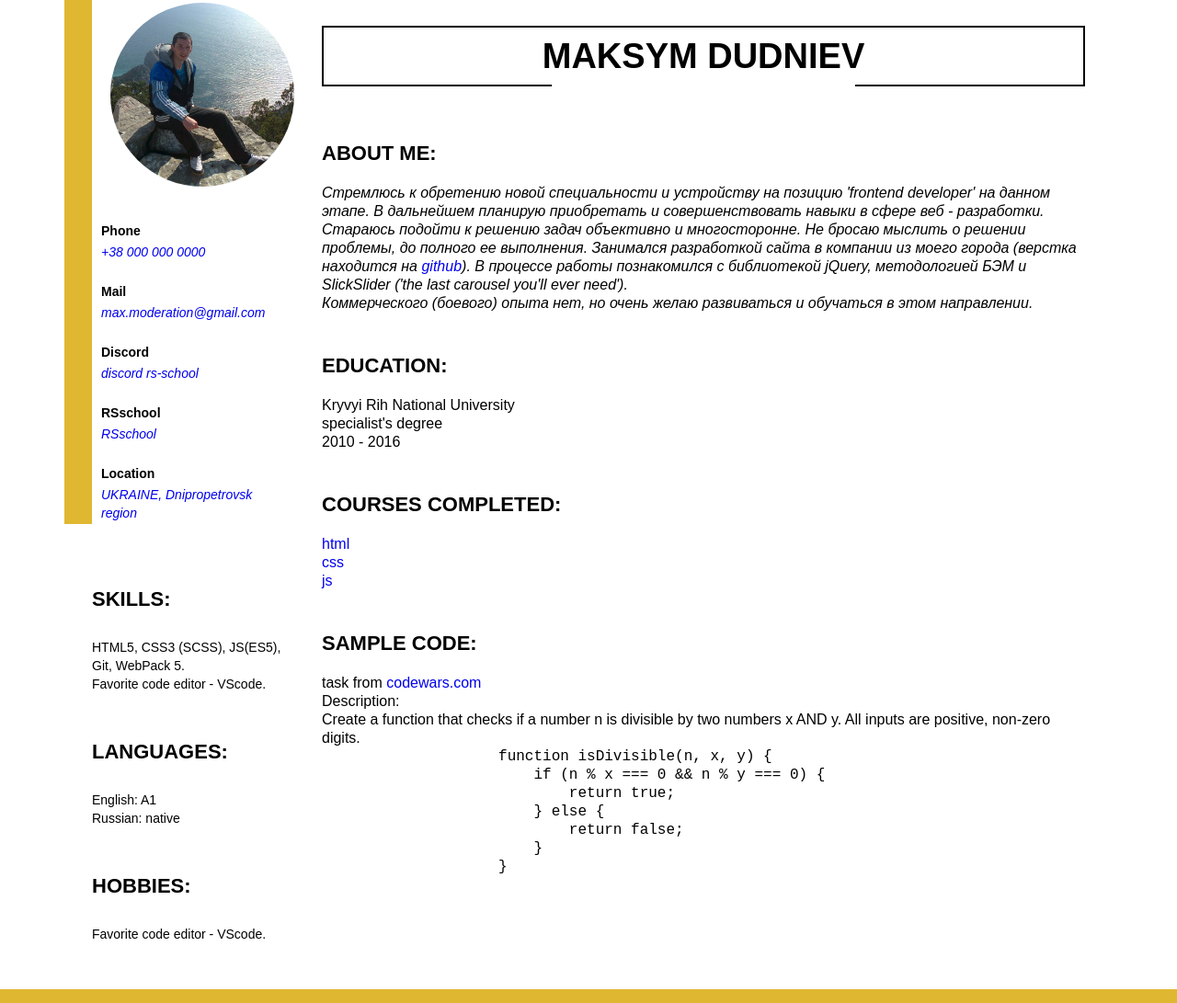
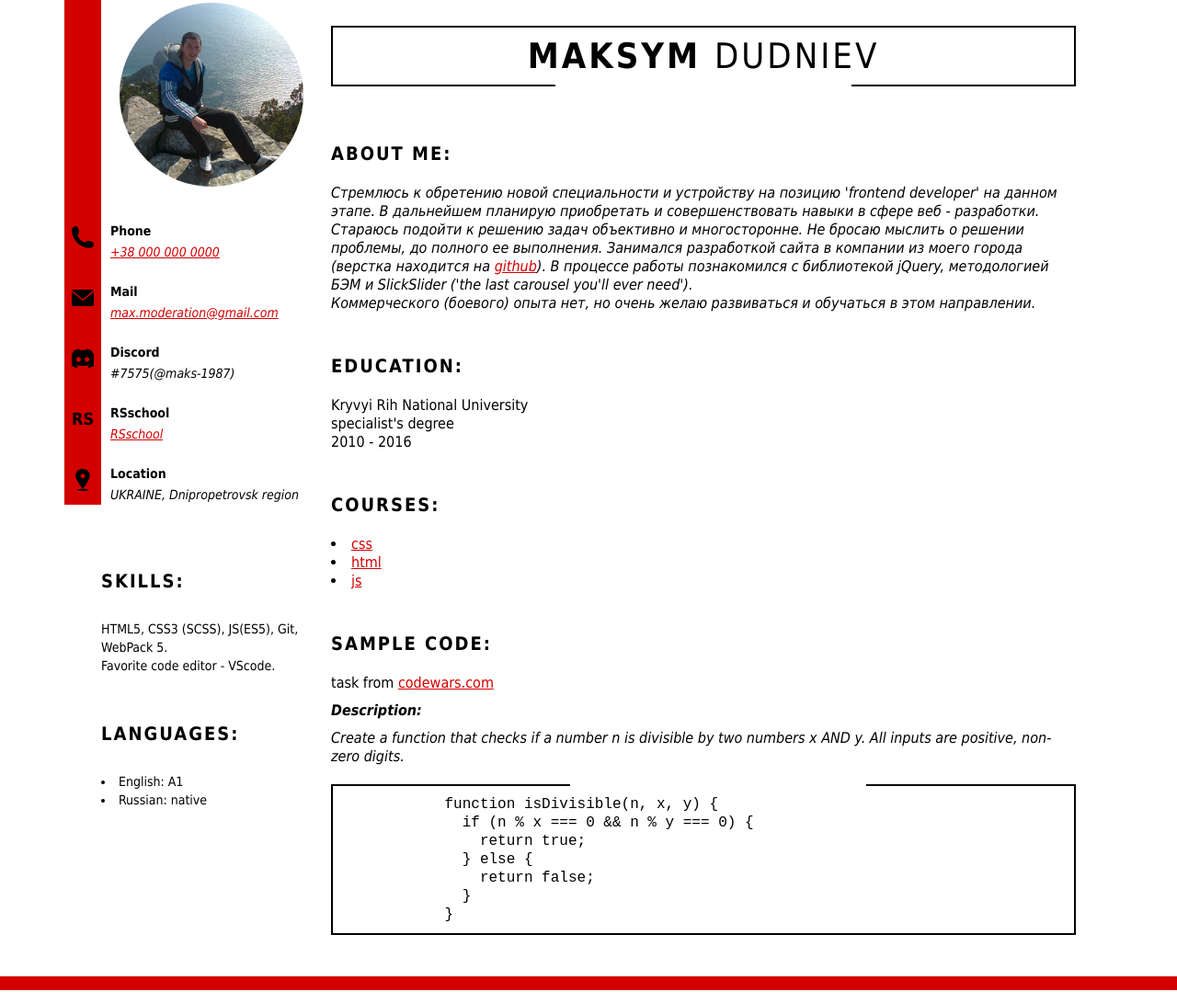
Before and after one commit to maks-1987/rsschool-cv, a plain HTML site: page index.html in a window 1280 px wide. Shown: the part 47-1138 px from the top of the page at 92% size. Drawn offline with Linux system fonts and the light colour scheme.

Commit message:
feat: add icon & UI-fix layout

```diff
--- a/index.html
+++ b/index.html
@@ -33,9 +33,7 @@
                 </li>
                 <li class="cv-contacts__item discord">
                   <div class="cv-contacts__title">Discord</div>
-                  <div class="cv-contacts__content">
-                    <a target="_blank" href="MaxD-1987#7575">discord rs-school</a>
-                  </div>
+                  <div class="cv-contacts__content">#7575(@maks-1987)</div>
                 </li>
                 <li class="cv-contacts__item rsschool">
                   <div class="cv-contacts__title">RSschool</div>
@@ -43,7 +41,7 @@
                 </li>
                 <li class="cv-contacts__item location">
                   <div class="cv-contacts__title">Location</div>
-                  <div class="cv-contacts__content"><a href="#">UKRAINE, Dnipropetrovsk region</a></div>
+                  <div class="cv-contacts__content">UKRAINE, Dnipropetrovsk region</div>
                 </li>
                 <!-- <li class="cv-contacts__github">GitHub<a href="#"></a></li> -->
                 <!-- <li class="cv-contacts__linkedin">LinkedIn<a href="#"></a></li> -->
@@ -70,19 +68,18 @@
               </div>
             </div>
             <div class="left-content__item">
-              <div class="cv-hobbies">
+              <!-- <div class="cv-hobbies">
                 <div class="left-content__title">Hobbies:</div>
                 <div class="left-content__content">
-                  <!-- <p>HTML5, CSS3 (SCSS), JS(ES5), Git, WebPack 5.</p> -->
-                  <p>Favorite code editor - VScode.</p>
+                  <p></p>
                 </div>
-              </div>
+              </div> -->
             </div>
           </section>
           <!-- -------------- Right-side content CV ---------------- -->
           <section class="right-content">
             <div class="right-content__item name-title">
-              <h2>Maksym Dudniev</h2>
+              <h2>Maksym <span>Dudniev</span></h2>
             </div>
             <div class="right-content__item">
               <div class="right-content__title">About me:</div>
@@ -90,10 +87,9 @@
                 Стремлюсь к обретению новой специальности и устройству на позицию 'frontend developer' на данном этапе. В дальнейшем планирую приобретать и
                 совершенствовать навыки в сфере веб - разработки. Стараюсь подойти к решению задач объективно и многосторонне. Не бросаю мыслить о решении
                 проблемы, до полного ее выполнения. Занимался разработкой сайта в компании из моего города (верстка находится на
-                <a href="https://maks-1987.github.io/kontinentserv/">github</a>). В процессе работы познакомился с библиотекой jQuery, методологией БЭМ и
-                SlickSlider ('the last carousel you'll ever need').
-                <p>Коммерческого (боевого) опыта нет, но очень желаю развиваться и обучаться в этом
-                направлении.</p>
+                <a target="_blank" href="https://maks-1987.github.io/kontinentserv/">github</a>). В процессе работы познакомился с библиотекой jQuery,
+                методологией БЭМ и SlickSlider ('the last carousel you'll ever need').
+                <p>Коммерческого (боевого) опыта нет, но очень желаю развиваться и обучаться в этом направлении.</p>
               </div>
             </div>
             <div class="right-content__item">
@@ -105,34 +101,32 @@
               </div>
             </div>
             <div class="right-content__item">
-              <div class="right-content__title">Courses completed:</div>
+              <div class="right-content__title">Courses:</div>
               <div class="right-content__content">
                 <ul class="courses">
-                  <li><a href="https://www.sololearn.com/Certificate/1014-2081762/jpg/">html</a></li>
-                  <li><a href="https://www.sololearn.com/Certificate/1023-2081762/jpg/">css</a></li>
-                  <li><a href="https://www.sololearn.com/certificates/course/en/2081762/1024/landscape/png">js</a></li>
+                  <li><a target="_blank" href="https://www.sololearn.com/Certificate/1023-2081762/jpg/">css</a></li>
+                  <li><a target="_blank" href="https://www.sololearn.com/Certificate/1014-2081762/jpg/">html</a></li>
+                  <li><a target="_blank" href="https://www.sololearn.com/certificates/course/en/2081762/1024/landscape/png">js</a></li>
                 </ul>
               </div>
             </div>
             <div class="right-content__item">
               <div class="right-content__title">Sample code:</div>
               <div class="right-content__content">
-                <p>task from <a href="https://www.codewars.com/kata/5545f109004975ea66000086/solutions/javascript">codewars.com</a></p>
-                <p>Description:</p>
-                <span>Create a function that checks if a number n is divisible by two numbers x AND y. All inputs are positive, non-zero digits.</span>
-                <p>
-                  <code>
-                    <pre>
-                    function isDivisible(n, x, y) {
-                        if (n % x === 0 && n % y === 0) {
-                            return true;
-                        } else {
-                            return false;
-                        }
-                    }
-                    </pre>
-                  </code>
-                </p>
+                <p>task from <a target="_blank" href="https://www.codewars.com/kata/5545f109004975ea66000086/solutions/javascript">codewars.com</a></p>
+                <p class="example-title">Description:</p>
+                <div class="example-description">
+                  Create a function that checks if a number n is divisible by two numbers x AND y. All inputs are positive, non-zero digits.
+                </div>
+                <div class="example-code">
+                  <p>function isDivisible(n, x, y) {</p>
+                  <p>&nbsp;&nbsp;if (n % x === 0 && n % y === 0) {</p>
+                  <p>&nbsp;&nbsp;&nbsp;&nbsp;return true;</p>
+                  <p>&nbsp;&nbsp;} else {</p>
+                  <p>&nbsp;&nbsp;&nbsp;&nbsp;return false;</p>
+                  <p>&nbsp;&nbsp;}</p>
+                  <p>}</p>
+                </div>
               </div>
             </div>
           </section>
--- a/scss/style.css
+++ b/scss/style.css
@@ -435,23 +435,23 @@ h6 {
 .wrapper {
   min-height: 100%;
   overflow: hidden;
-  border-bottom: 15px solid #e0b731;
+  border-bottom: 15px solid #d30000;
 }
 
 .container {
   max-width: 1140px;
   margin: 0 auto;
-  padding: 0 30px;
+  padding: 0px 40px;
 }
 
 .color-line::before {
   content: '';
   position: absolute;
-  left: -30px;
+  left: -40px;
   top: -50px;
-  width: 30px;
+  width: 40px;
   height: 105.55%;
-  background-color: #e0b731;
+  background-color: #d30000;
 }
 
 .cv-content {
@@ -461,7 +461,7 @@ h6 {
   -webkit-box-pack: justify;
       -ms-flex-pack: justify;
           justify-content: space-between;
-  font-family: Arial, 'Helvetica Neue', Helvetica;
+  font-family: Tahoma, sans-serif;
   font-size: 14px;
   line-height: 20px;
   padding-top: 50px;
@@ -478,10 +478,11 @@ h6 {
 }
 
 .left-content__title {
-  font-size: 22px;
+  font-size: 20px;
   font-weight: bold;
   text-transform: uppercase;
   line-height: 26px;
+  letter-spacing: 2px;
   line-height: 28px;
   padding-bottom: 28px;
 }
@@ -505,8 +506,44 @@ h6 {
   padding-left: 10px;
 }
 
+.cv-contacts__item::before {
+  content: '';
+  position: absolute;
+  left: -42px;
+  top: 8px;
+  height: 24px;
+  width: 24px;
+  background-size: cover;
+  background-position: center;
+}
+
 .cv-contacts__item {
   padding: 0px 0px 20px 0px;
+  position: relative;
+}
+
+.cv-contacts__item.tel::before {
+  background-image: url("/img/phone.svg");
+}
+
+.cv-contacts__item.mail::before {
+  background-image: url("/img/mail_email.svg");
+}
+
+.cv-contacts__item.discord::before {
+  background-image: url("/img/discord.svg");
+}
+
+.cv-contacts__item.rsschool::before {
+  content: 'RS';
+  font-size: 18px;
+  font-weight: 800;
+  line-height: 24px;
+  text-align: center;
+}
+
+.cv-contacts__item.location::before {
+  background-image: url("/img/locate_gps.svg");
 }
 
 .cv-contacts__title {
@@ -533,6 +570,11 @@ h6 {
   border: 2px solid #000000;
   text-transform: uppercase;
   padding: 10px 0px;
+  letter-spacing: 3px;
+}
+
+.right-content span {
+  font-weight: 100;
 }
 
 .right-content h2:before {
@@ -554,14 +596,57 @@ h6 {
 }
 
 .right-content__title {
-  font-size: 22px;
+  font-size: 20px;
   font-weight: bold;
   text-transform: uppercase;
   line-height: 26px;
+  letter-spacing: 2px;
   padding-bottom: 20px;
 }
 
 .right-content__content.about-content {
   font-style: italic;
 }
+
+.right-content .example-title {
+  font-weight: 600;
+  font-style: italic;
+  padding: 10px 0px;
+}
+
+.right-content .example-description {
+  font-style: italic;
+  margin-bottom: 20px;
+}
+
+.example-code {
+  padding: 10px 0px 10px 15%;
+  font-family: monospace;
+  border: 2px solid #000000;
+  position: relative;
+}
+
+.example-code::before {
+  content: '';
+  position: absolute;
+  top: -3px;
+  left: 32%;
+  height: 5px;
+  width: 40%;
+  background-color: #ffffff;
+}
+
+.cv-languages li,
+.courses li {
+  list-style: inside;
+}
+
+a {
+  color: #d30000;
+  text-decoration: underline;
+}
+
+a:hover {
+  color: #1100ff;
+}
 /*# sourceMappingURL=style.css.map */
```
Also changed, not shown: img/discord.svg (added), img/locate_gps.svg (added), img/mail_email.svg (added), img/phone.svg (added), img/rsschool_icon.svg (added).
